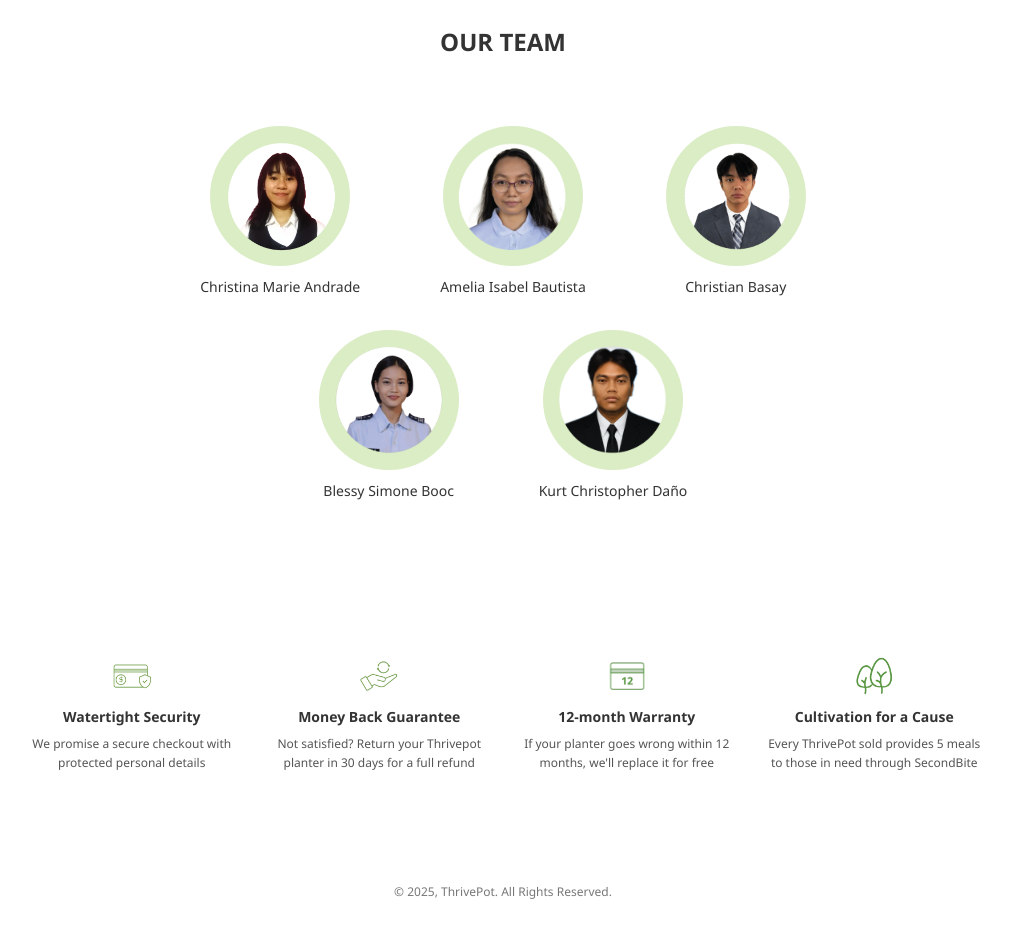
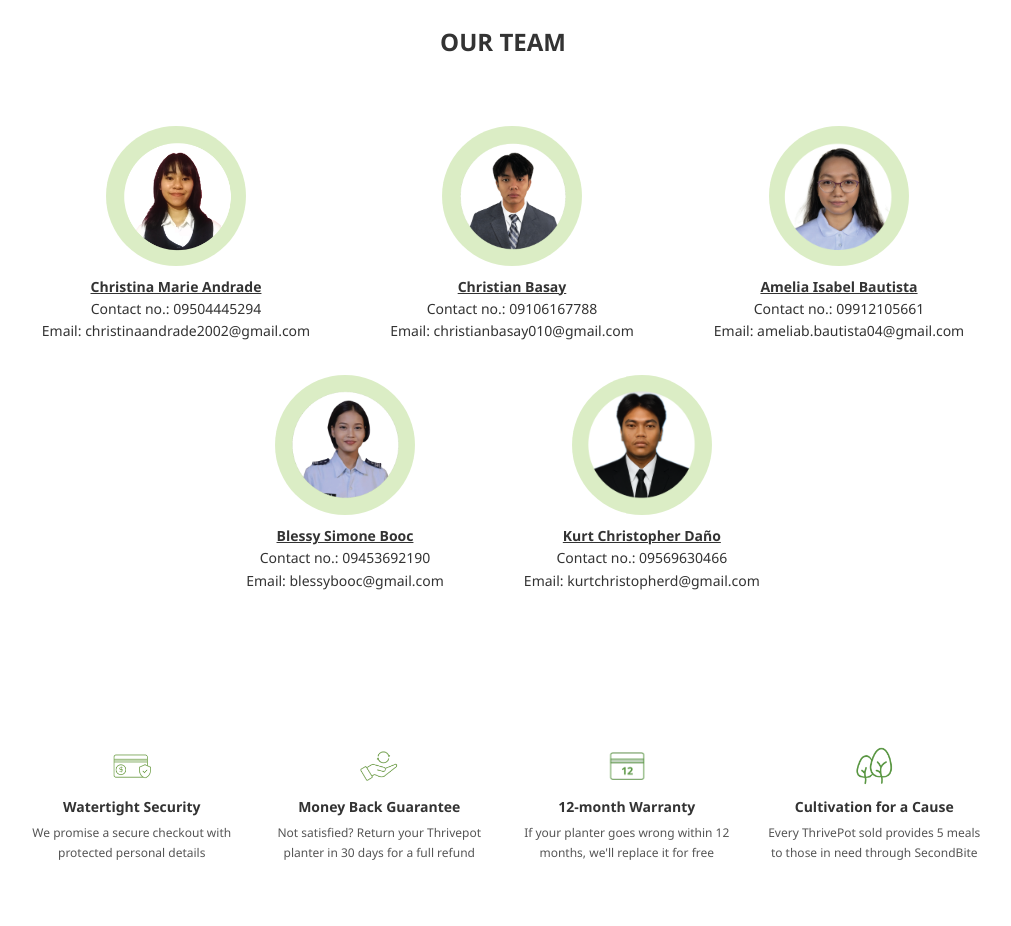
Before and after one commit to r4m3n-04/r4m3n-04.github.io, a plain HTML site: page index.html in a window 1280 px wide. Shown: the part 4180-5106 px from the top of the page, without its empty margins (137-1148 px from the left). Drawn offline with Linux system fonts and the light colour scheme.

Commit message:
Update index.html

```diff
--- a/index.html
+++ b/index.html
@@ -53,6 +53,11 @@
 .price del {
   color: red;
   margin-right: 10px;
+}
+
+.member-name{
+  font-weight: bold;
+  text-decoration: underline;
 }
   </style>
 </head>
@@ -229,27 +234,38 @@
     <div class="team-container">
       <div class="member">
         <img src="images/andrade.png" alt="Christina Marie Andrade">
-         <p>Christina Marie Andrade</p>
+         <p class="member-name">Christina Marie Andrade</p>
+         <p>Contact no.: 09504445294<br>
+        Email: christinaandrade2002@gmail.com
+        </p>
+      </div>
+
+      <div class="member">
+        <img src="images/basay.png" alt="Christian Basay">
+        <p class="member-name">Christian Basay</p>
+        <p>Contact no.: 09106167788<br>
+        Email: christianbasay010@gmail.com</p>
       </div>
 
       <div class="member">
         <img src="images/bautista.png" alt="Amelia Isabel Bautista">
-        <p>Amelia Isabel Bautista</p>
-      </div>
-
-      <div class="member">
-        <img src="images/basay.png" alt="Christian Basay">
-        <p>Christian Basay</p>
+        <p class="member-name">Amelia Isabel Bautista</p>
+        <p>Contact no.: 09912105661<br>
+        Email: ameliab.bautista04@gmail.com</p>
       </div>
     </div>
     <div class="team-container2">
       <div class="member">
         <img src="images/booc.png" alt="Blessy Simone Booc">
-        <p>Blessy Simone Booc</p>
+        <p class="member-name">Blessy Simone Booc</p>
+        <p>Contact no.: 09453692190<br>
+        Email: blessybooc@gmail.com</p>
       </div>
       <div class="member">
         <img src="images/dano.png" alt="Kurt Christopher Daño">
-        <p>Kurt Christopher Daño</p>
+        <p class="member-name">Kurt Christopher Daño</p>
+        <p>Contact no.: 09569630466<br>
+        Email: kurtchristopherd@gmail.com</p>
       </div>
     </div>
   </section>
```
